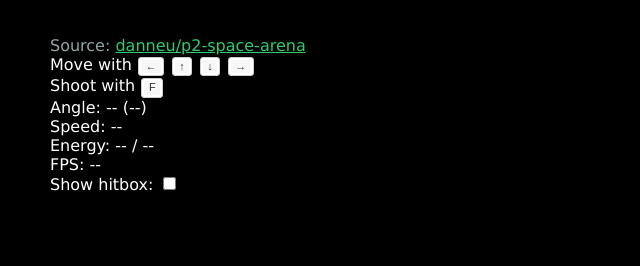
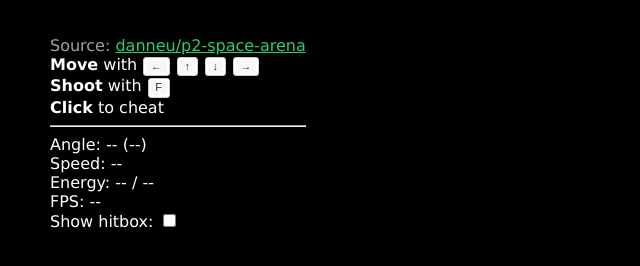
Before and after one commit to danneu/p2-space-arena, a website: page static/index.html in a window 1280 px wide. Shown: the whole page, without its empty margins (0-640 px from the left). Drawn offline with Linux system fonts and the light colour scheme.

Commit message:
Improve control instructions

```diff
--- a/static/index.html
+++ b/static/index.html
@@ -55,13 +55,19 @@
         </a>
       </li>
       <li>
-        Move with
+        <b>Move</b> with
         <kbd>&larr;</kbd>
         <kbd>&uarr;</kbd>
         <kbd>&darr;</kbd>
         <kbd>&rarr;</kbd>
       </li>
-      <li>Shoot with <kbd>F</kbd></li>
+      <li>
+        <b>Shoot</b> with <kbd>F</kbd>
+      </li>
+      <li>
+        <b>Click</b> to cheat
+      </li>
+      <hr>
       <li>
         <ul>
           <li>
```
